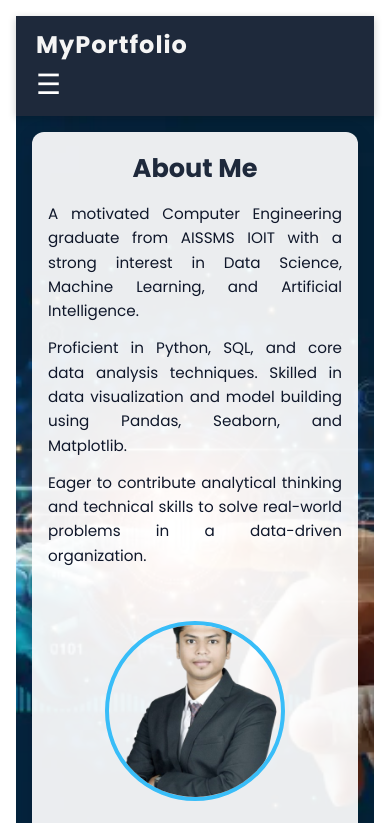
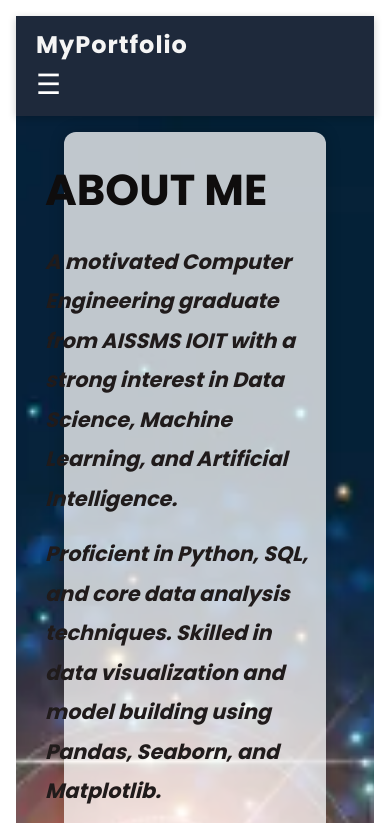
Before and after one commit to omkar300/portfolio, a React (Create React App) app: page / in a window 390 px wide. Shown: the top 823 px of the page. Built offline with nearby package versions, Linux system fonts and the light colour scheme.

Commit message:
Update About.css

```diff
--- a/src/components/About/About.css
+++ b/src/components/About/About.css
@@ -1,82 +1,36 @@
-/* Main about section */
+@import url('https://fonts.googleapis.com/css2?family=Playfair+Display:wght@600&display=swap');
+
 .about {
-  padding: 60px 20px;
-  min-height: 100vh;
+  padding: 1rem 3rem 3rem;
+  color: #333;
   display: flex;
   align-items: center;
   justify-content: center;
+  min-height: 90vh;
+  background-color: rgba(255, 255, 255, 0.9);
 }
 
-/* Container with left and right */
 .about-container {
   display: flex;
+  flex-direction: row;
   justify-content: space-between;
   align-items: center;
-  max-width: 1000px;
+  max-width: 1200px;
+  width: 100%;
+  gap: 2rem;
   margin: 0 auto;
-  padding: 30px 40px;
-  background-color: rgba(255, 255, 255, 0.92);
+  background-color: rgba(255, 255, 255, 0.75);
+  padding: 2rem;
   border-radius: 12px;
-  box-shadow: 0 4px 20px rgba(0, 0, 0, 0.1);
-  gap: 40px;
-  box-sizing: border-box;
-}
-
-/* Left text section */
-.about-left {
-  flex: 1;
-  padding-right: 30px;
-}
-
-/* Heading */
-.about-title {
-  font-size: 32px;
-  color: #1e293b;
-  margin-bottom: 20px;
-}
-
-/* Paragraphs */
-.about-description {
-  font-size: 18px;
-  line-height: 1.7;
-  margin-bottom: 16px;
-  color: #0f172a;
-  text-align: justify;
-}
-
-/* Right section (image + name) */
-.about-right {
-  flex: 0 0 auto;
-  text-align: center;
-}
-
-.about-image {
-  width: 250px;
-  height: 250px;
-  object-fit: cover;
-  border-radius: 50%;
-  border: 4px solid #38bdf8;
-}
-
-.about-name {
-  margin-top: 10px;
-  font-size: 20px;
-  font-weight: 600;
-  color: #1e293b;
+  box-shadow: 0 0 15px rgba(0, 0, 0, 0.2);
 }
 
 /* ✅ Responsive fix for smaller screens */
 @media screen and (max-width: 768px) {
-  .about {
-    padding: 1rem;
-    min-height: auto;
-  }
-
   .about-container {
     flex-direction: column;
-    padding: 1.2rem;
+    padding: 1.5rem;
     text-align: center;
-    gap: 1.5rem;
   }
 
   .about-left {
@@ -84,41 +38,103 @@
     text-align: center;
   }
 
+  .about-right {
+    margin-top: 1.5rem;
+  }
+
+  .about-image {
+    width: 220px;
+    height: 220px;
+  }
+
   .about-title {
     font-size: 2rem;
-    margin-bottom: 0.8rem;
   }
 
   .about-description {
-    font-size: 1rem;
-    line-height: 1.6;
-    margin-bottom: 0.8rem;
-  }
-
-  .about-right {
-    margin-top: 1rem;
-  }
-
-  .about-image {
-    width: 180px;
-    height: 180px;
+    font-size: 1.1rem;
   }
 
   .about-name {
-    font-size: 1.4rem;
+    font-size: 1.7rem;
   }
 }
 
-@media screen and (max-width: 420px) {
-  .about-container {
-    padding: 1rem;
-  }
+.about-left {
+  flex: 1.2;
+  min-width: 300px;
+  text-align: left;
+  padding-right: 2rem;
+}
 
-  .about-title {
-    font-size: 1.6rem;
-  }
+.about-title {
+  font-style: serif;
+  font-size: 2.7rem;
+  font-weight: bold;
+  margin-bottom: 1rem;
+  text-transform: uppercase;
+  color: #0f0d0d;
+  box-shadow: #201b1b;
+}
 
-  .about-description {
-    font-size: 0.95rem;
-  }
+.about-title:hover {
+  transform: scale(1.02);
+  color: #000000;
 }
+
+.about-description {
+  font-size: 1.3rem;
+  line-height: 1.9;
+  margin-bottom: 1rem;
+  font-style: oblique;
+  font-weight: bolder;
+  color: #201b1b;
+  text-shadow: #ffffff;
+}
+
+.about-description:hover {
+  transform: scale(1.02);
+  color: #26177c;
+}
+
+.about-right {
+  flex: 0.8;
+  min-width: 280px;
+  display: flex;
+  flex-direction: column;
+  align-items: center;
+  justify-content: flex-start;
+}
+
+.about-image {
+  width: 280px;
+  height: 280px;
+  border-radius: 50%;
+  border: 5px solid #ffffff;
+  background-color: rgb(22, 104, 140);
+  object-fit: contain;
+  object-position: center;
+  margin-top: 0;
+  box-shadow: 0 0 12px rgba(0, 0, 0, 0.3);
+  transition: transform 0.3s ease;
+}
+
+.about-image:hover {
+  transform: scale(1.03);
+}
+
+.about-name {
+  font-family: 'Playfair Display', serif;
+  font-size: 2rem;
+  margin-top: 1rem;
+  color: #2c3e50;
+  font-weight: 600;
+  letter-spacing: 1px;
+  text-shadow: 1px 1px 4px rgba(0, 0, 0, 0.2);
+  transition: transform 0.3s ease, color 0.3s ease;
+}
+
+.about-name:hover {
+  transform: scale(1.05);
+  color: #000000;
+}
```
